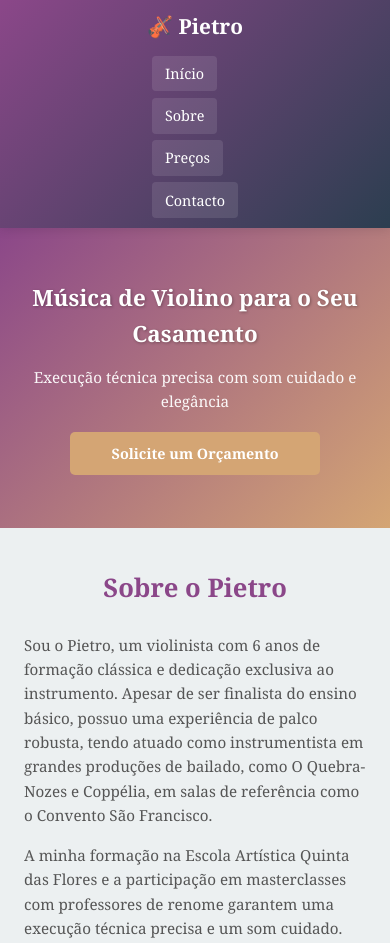
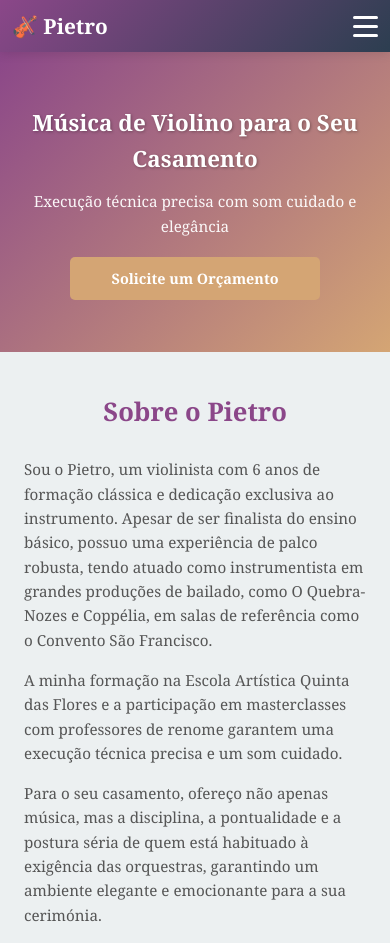
Before and after one commit to pietroviolin/ecommerce, a plain HTML site: page docs/index.html in a window 390 px wide. Shown: the top 943 px of the page. Drawn offline with Linux system fonts and the light colour scheme.

Commit message:
Adicionar menu hamburger colapsável para mobile - economiza espaço com animação suave

```diff
--- a/docs/index.html
+++ b/docs/index.html
@@ -13,7 +13,12 @@
             <div class="navbar-brand">
                 <h1>🎻 Pietro</h1>
             </div>
-            <ul class="nav-menu">
+            <button class="menu-toggle" id="menuToggle" aria-label="Menu">
+                <span></span>
+                <span></span>
+                <span></span>
+            </button>
+            <ul class="nav-menu" id="navMenu">
                 <li><a href="#home">Início</a></li>
                 <li><a href="#about">Sobre</a></li>
                 <li><a href="#pricing">Preços</a></li>
--- a/docs/script.js
+++ b/docs/script.js
@@ -1,3 +1,24 @@
+// Menu mobile hamburger
+document.addEventListener('DOMContentLoaded', function() {
+    const menuToggle = document.getElementById('menuToggle');
+    const navMenu = document.getElementById('navMenu');
+
+    if (menuToggle && navMenu) {
+        menuToggle.addEventListener('click', function() {
+            menuToggle.classList.toggle('active');
+            navMenu.classList.toggle('active');
+        });
+
+        // Fechar menu ao clicar em um link
+        navMenu.querySelectorAll('a').forEach(link => {
+            link.addEventListener('click', function() {
+                menuToggle.classList.remove('active');
+                navMenu.classList.remove('active');
+            });
+        });
+    }
+});
+
 // Verificar quando EmailJS fica disponível
 console.log('script.js carregado');
 console.log('EmailJS ao iniciar:', typeof emailjs);
--- a/docs/styles.css
+++ b/docs/styles.css
@@ -114,6 +114,37 @@ body {
 
 .nav-menu a:hover {
     color: var(--secondary-color);
+}
+
+/* Menu Toggle Button */
+.menu-toggle {
+    display: none;
+    flex-direction: column;
+    background: none;
+    border: none;
+    cursor: pointer;
+    padding: 0;
+    gap: 6px;
+}
+
+.menu-toggle span {
+    width: 25px;
+    height: 3px;
+    background-color: white;
+    border-radius: 2px;
+    transition: all 0.3s ease;
+}
+
+.menu-toggle.active span:nth-child(1) {
+    transform: rotate(45deg) translate(10px, 10px);
+}
+
+.menu-toggle.active span:nth-child(2) {
+    opacity: 0;
+}
+
+.menu-toggle.active span:nth-child(3) {
+    transform: rotate(-45deg) translate(7px, -7px);
 }
 
 /* Hero Section */
@@ -680,19 +711,50 @@ body {
     }
 
     .navbar .container {
-        flex-direction: column;
-        gap: 0.8rem;
+        flex-direction: row;
+        justify-content: space-between;
+        align-items: center;
+        gap: 0;
     }
 
     .navbar-brand h1 {
         font-size: 1.5rem;
     }
 
+    .menu-toggle {
+        display: flex;
+    }
+
     .nav-menu {
-        gap: 0.8rem;
-        flex-wrap: wrap;
-        justify-content: center;
-        font-size: 0.95rem;
+        position: absolute;
+        top: 100%;
+        left: 0;
+        right: 0;
+        background: linear-gradient(135deg, var(--primary-color) 0%, var(--dark-color) 100%);
+        flex-direction: column;
+        gap: 0;
+        max-height: 0;
+        overflow: hidden;
+        transition: max-height 0.3s ease;
+        box-shadow: 0 5px 15px rgba(0, 0, 0, 0.2);
+    }
+
+    .nav-menu.active {
+        max-height: 300px;
+    }
+
+    .nav-menu li {
+        border-bottom: 1px solid rgba(255, 255, 255, 0.1);
+    }
+
+    .nav-menu li:last-child {
+        border-bottom: none;
+    }
+
+    .nav-menu a {
+        display: block;
+        padding: 1rem 1.5rem;
+        text-align: center;
     }
 
     /* Hero Section */
```
